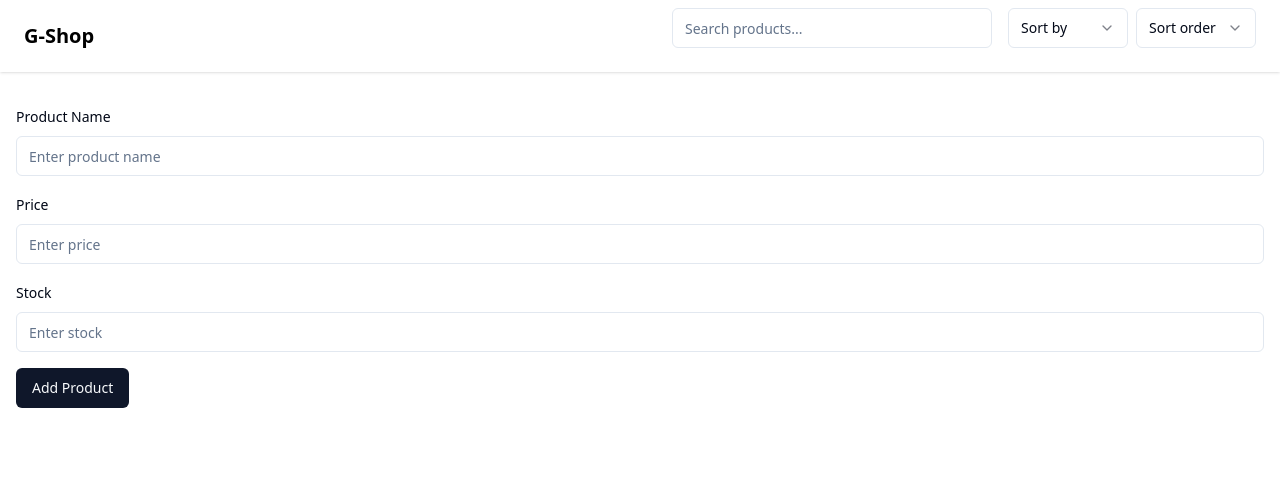
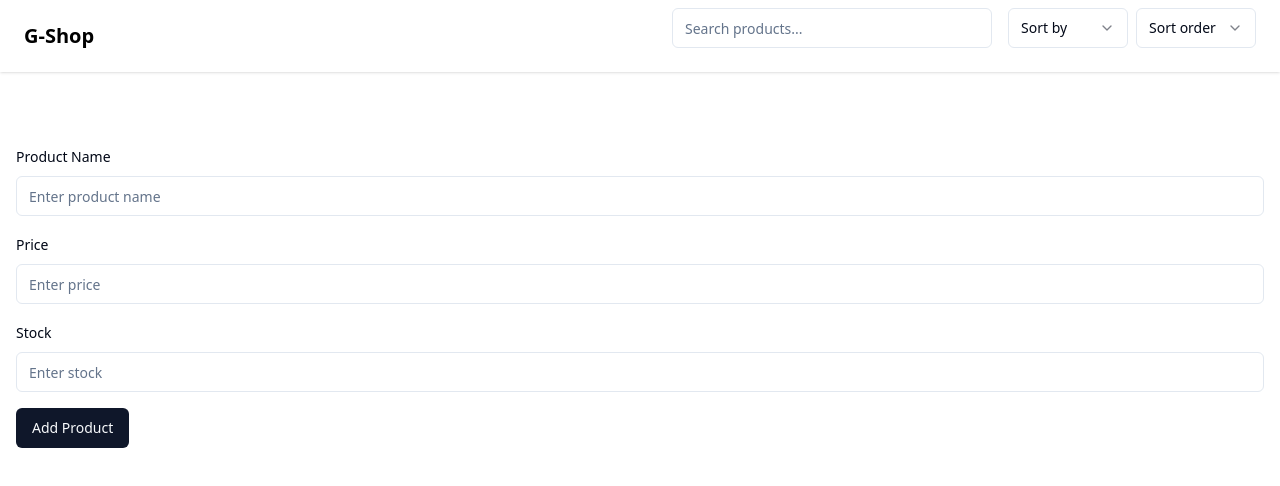
Before and after one commit to dotarsojat69/muat-muat, a React (Vite) app: page / in a window 1280 px wide. Shown: the top 486 px of the page. Built offline with nearby package versions, Linux system fonts and the light colour scheme; a web font is replaced by a local one.

Commit message:
feat: change to dialog/modal

```diff
--- a/src/App.jsx
+++ b/src/App.jsx
@@ -14,10 +14,10 @@ const App = () => {
 
         <div className="space-y-6">
 
-        <AddEditProduk />
         <ProdukList />
         <EditProdukDialog />
         <DeleteProdukDialog />
+        <AddEditProduk />
       </div>
       </div>
     </Provider>
```
